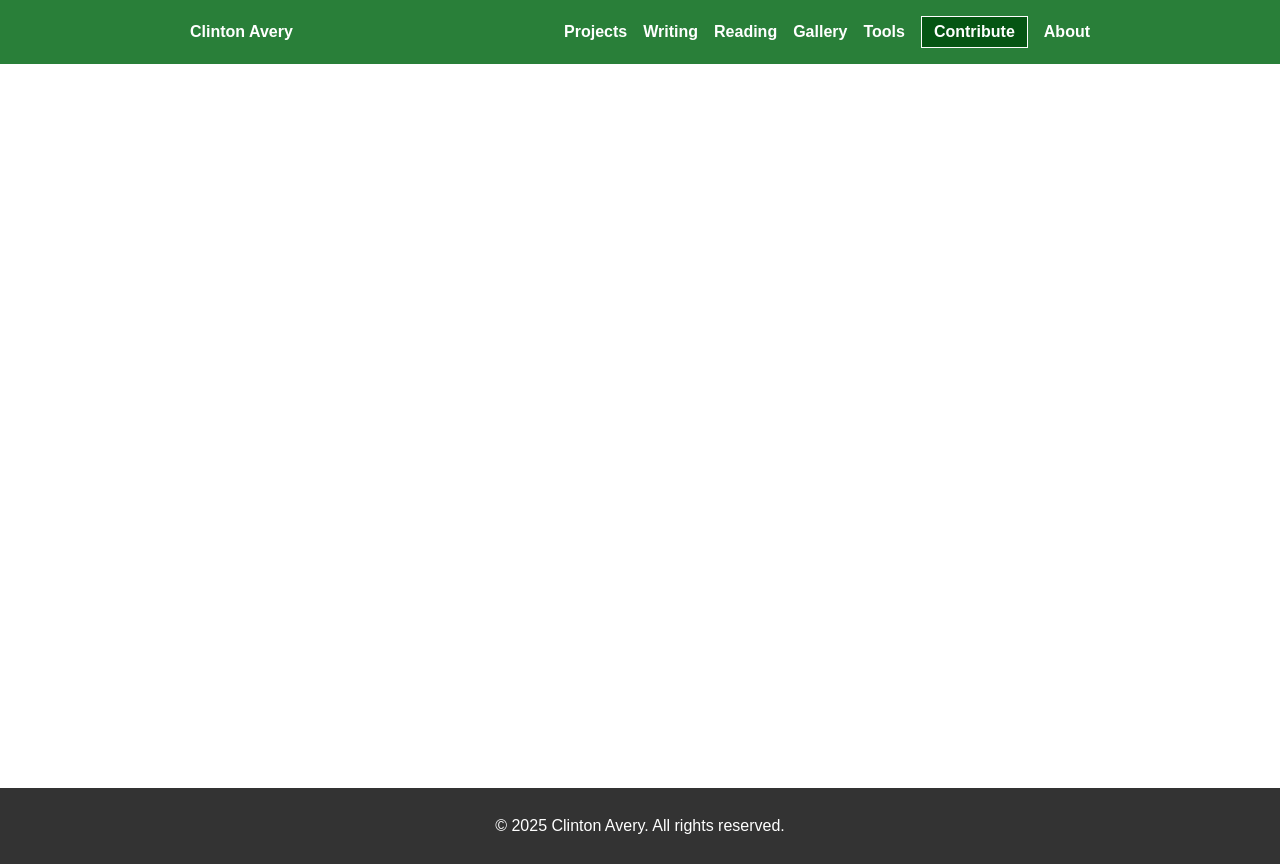
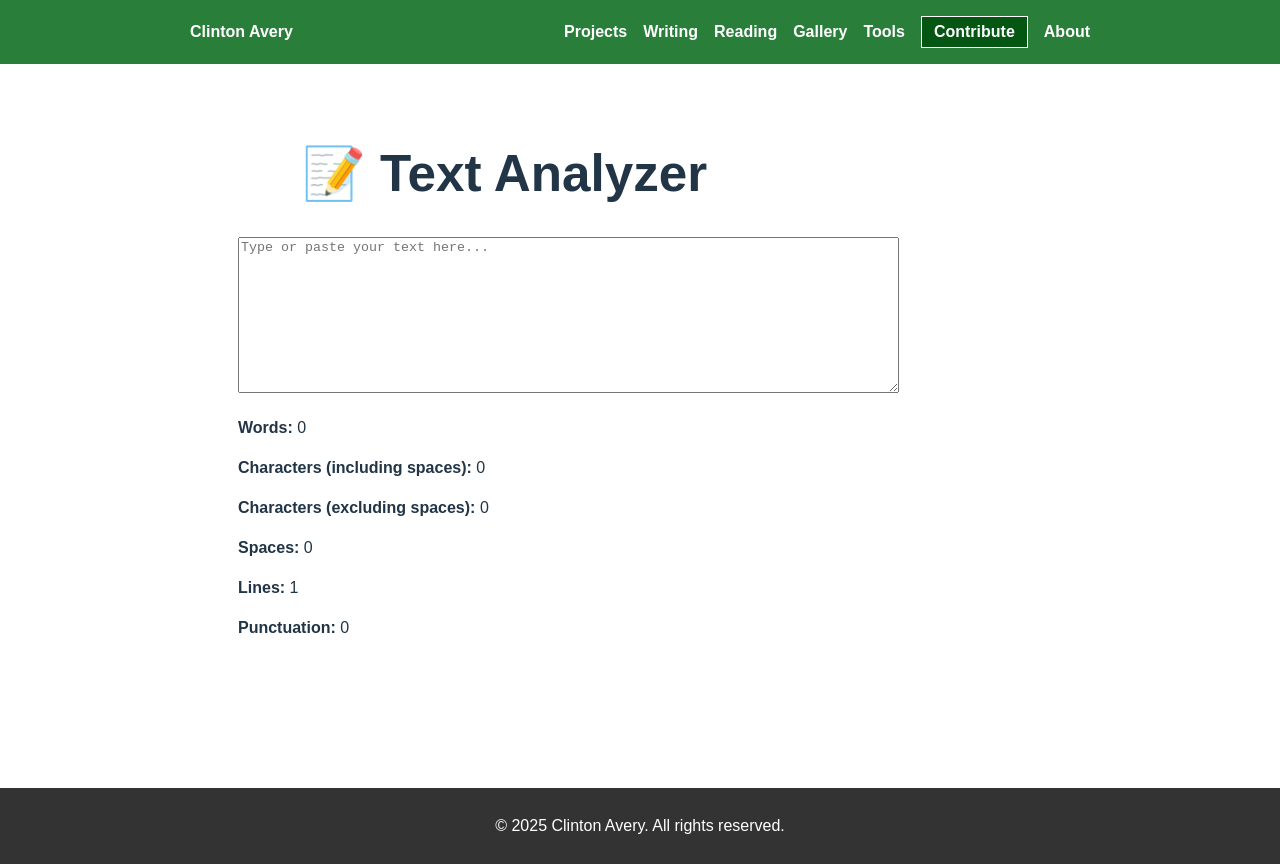
Before and after one commit to avEggHead/clintonjaverydotcom, a React (Vite) app in the folder clintonjavery/: page /tools/wordcounter in a window 1280 px wide. Built offline with nearby package versions, Linux system fonts and the light colour scheme.

Commit message:
word analyzer tool

```diff
--- a/clintonjavery/src/App.tsx
+++ b/clintonjavery/src/App.tsx
@@ -12,6 +12,7 @@ import Writing from "./pages/Writing";
 import Contribute from "./pages/Contribute";
 import Tools from "./pages/Tools";
 import TimeZoneConverter from "./tools/TimeZoneConverter";
+import WordCharCounter from "./tools/WordCharCounter";
 
 function App() {
   return (
@@ -31,6 +32,7 @@ function App() {
             <Route path="/gallery" element={<Gallery />} />
             <Route path="/tools" element={<Tools />} />
             <Route path="/tools/timezone" element={<TimeZoneConverter />} />  // placeholder
+            <Route path="/tools/wordcounter" element={<WordCharCounter/>} />
             <Route path="/support" element={<Contribute />} />
             <Route path="/about" element={<About />} />
           </Routes>
--- a/clintonjavery/src/pages/Tools.tsx
+++ b/clintonjavery/src/pages/Tools.tsx
@@ -17,6 +17,15 @@ export default function Tools() {
             Try it →
           </Link>
         </div>
+
+        <div className={styles.toolCard}>
+          <h3>📝 Text Analyzer</h3>
+          <p>Get real-time counts for your writing.</p>
+          <Link to="/tools/wordcounter" className={styles.toolButton}>
+            Try it →
+          </Link>
+        </div>
+
         {/* More tools coming soon */}
       </div>
     </div>
--- /dev/null
+++ b/clintonjavery/src/tools/WordCharCounter.tsx
@@ -0,0 +1,37 @@
+import { useState } from "react";
+import styles from "../styles/layout.module.css"; // or your custom tools.module.css
+
+export default function WordCharCounter() {
+  const [text, setText] = useState("");
+
+  const wordCount = text.trim() === "" ? 0 : text.trim().split(/\s+/).length;
+  const charCount = text.length;
+  const charCountNoSpaces = text.replace(/\s/g, "").length;
+  const whiteSpaceCount = charCount - charCountNoSpaces;
+  const lineCount = text.split(/\n/).length;
+  const punctuationCount = (text.match(/[.,/#!$%^&*;:{}=\-_`~()"'?]/g) || []).length;
+
+  return (
+    <div className={styles.pageContainer}>
+      <h1 className={styles.heading}>📝 Text Analyzer</h1>
+
+      <textarea
+        value={text}
+        onChange={(e) => setText(e.target.value)}
+        rows={10}
+        cols={80}
+        placeholder="Type or paste your text here..."
+        className={styles.textArea}
+      />
+
+      <div className={styles.resultBox}>
+        <p><strong>Words:</strong> {wordCount}</p>
+        <p><strong>Characters (including spaces):</strong> {charCount}</p>
+        <p><strong>Characters (excluding spaces):</strong> {charCountNoSpaces}</p>
+        <p><strong>Spaces:</strong> {whiteSpaceCount}</p>
+        <p><strong>Lines:</strong> {lineCount}</p>
+        <p><strong>Punctuation:</strong> {punctuationCount}</p>
+      </div>
+    </div>
+  );
+}
```
Also changed, not shown: clintonjavery/src/styles/tools.module.css (+12 -0 lines).
